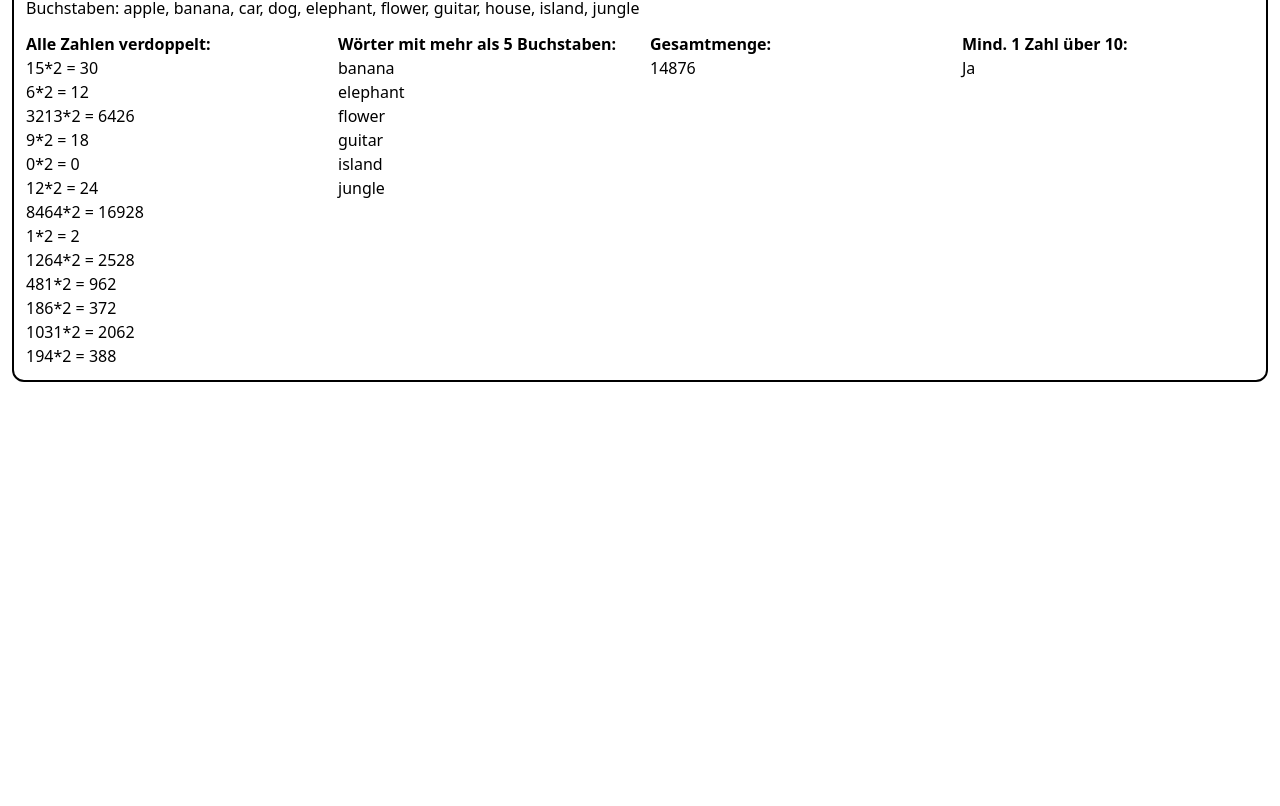
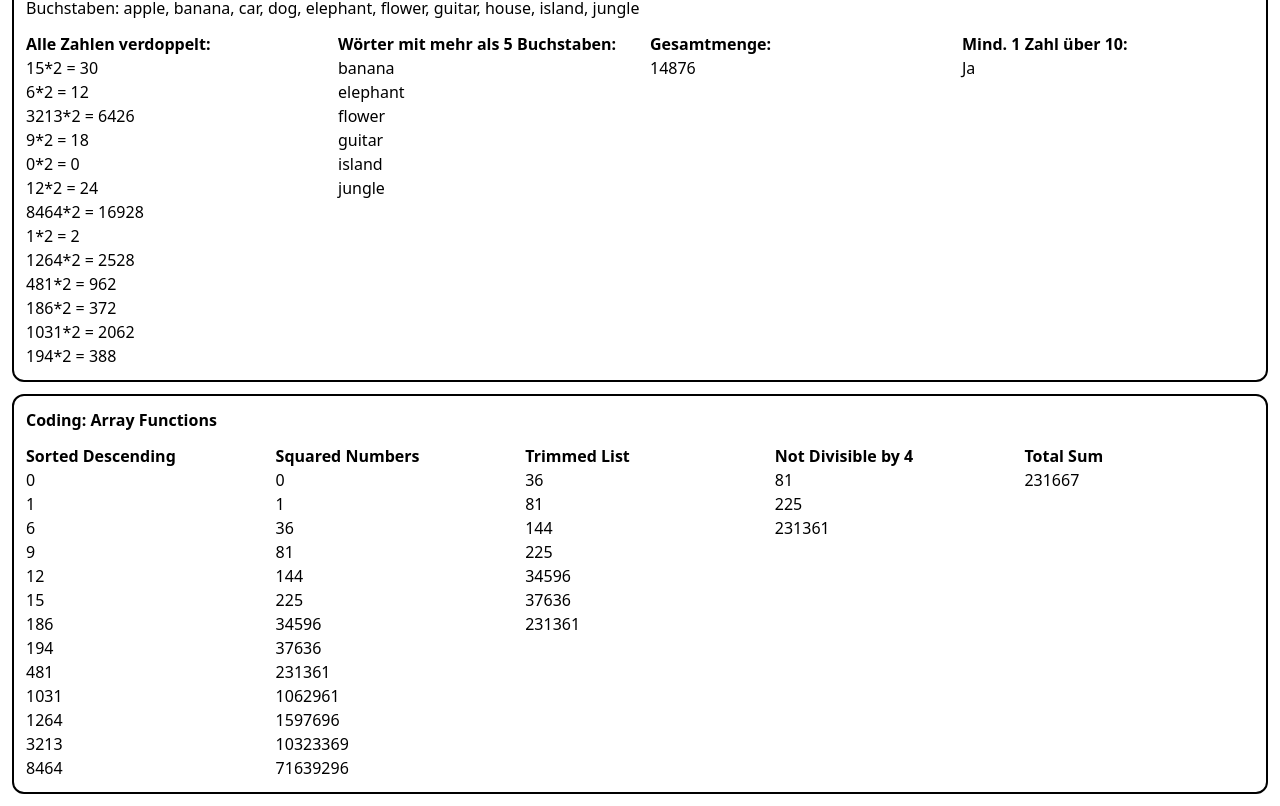
Before and after one commit to difunk/AWD-CHALLENGES, a React (Vite) app: page / in a window 1280 px wide. Shown: the part 974-1780 px from the top of the page. Before the commit the page ends 1368 px from the top, so only its background shows below. Built offline with nearby package versions, Linux system fonts and the light colour scheme.

Commit message:
add: challenge 9

```diff
--- a/src/App.tsx
+++ b/src/App.tsx
@@ -7,6 +7,7 @@ import Challenge5 from './components/Challenge5'
 import Challenge6 from './components/Challenge6'
 import Challenge7 from './components/Challenge7'
 import Challenge8 from './components/Challenge8'
+import Challenge9 from './components/Challenge9'
 
 function App() {
   return (
@@ -19,6 +20,7 @@ function App() {
       <Challenge6 />
       <Challenge7 />
       <Challenge8 />
+      <Challenge9 />
     </>
   )
 }
--- /dev/null
+++ b/src/components/Challenge9.tsx
@@ -0,0 +1,29 @@
+const Challenge9 = () => {
+    const list: number[] = [15, 6, 3213, 9, 0, 12, 8464 , 1, 1264, 481, 186, 1031, 194];
+
+    const sortedDescending = list.slice().sort((a, b) => a - b);
+    const squaredNumbers = sortedDescending .map(number => Math.pow(number, 2));
+    const trimmedList = squaredNumbers.slice(2, -4);
+    const filteredList = trimmedList.filter((number) => number % 4 !== 0)
+    const totalSum = filteredList.reduce((a, b) => a + b)
+
+  return (
+    <>
+        <div style={{ backgroundColor: "white", border: "2px solid black", borderRadius: "12px", padding: "12px", margin: "12px"}}>
+            <p style={{ fontWeight: "bold"}}>
+                Coding: Array Functions
+            </p>
+
+            <div style={{ display: "grid", gridTemplateColumns: "repeat(5, 1fr)", gap: "20px", marginTop: "12px" }}>
+                <div><strong>Sorted Descending</strong>{sortedDescending .map((number, index) => <div key={index}>{number}</div>)}</div>
+                <div><strong>Squared Numbers</strong>{squaredNumbers.map((number, index) => <div key={index}>{number}</div>)}</div>
+                <div><strong>Trimmed List</strong>{trimmedList.map((number, index) => <div key={index}>{number}</div>)}</div>
+                <div><strong>Not Divisible by 4</strong>{filteredList.map((number, index) => <div key={index}>{number}</div>)}</div>
+                <div><strong>Total Sum</strong>{<div>{totalSum}</div>}</div>
+            </div>
+        </div>
+    </>
+  )
+}
+
+export default Challenge9
```
